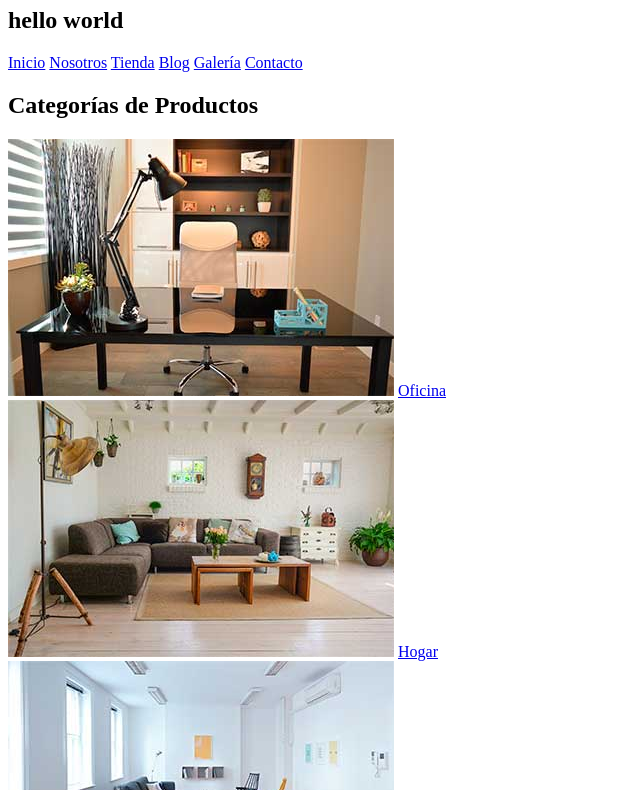
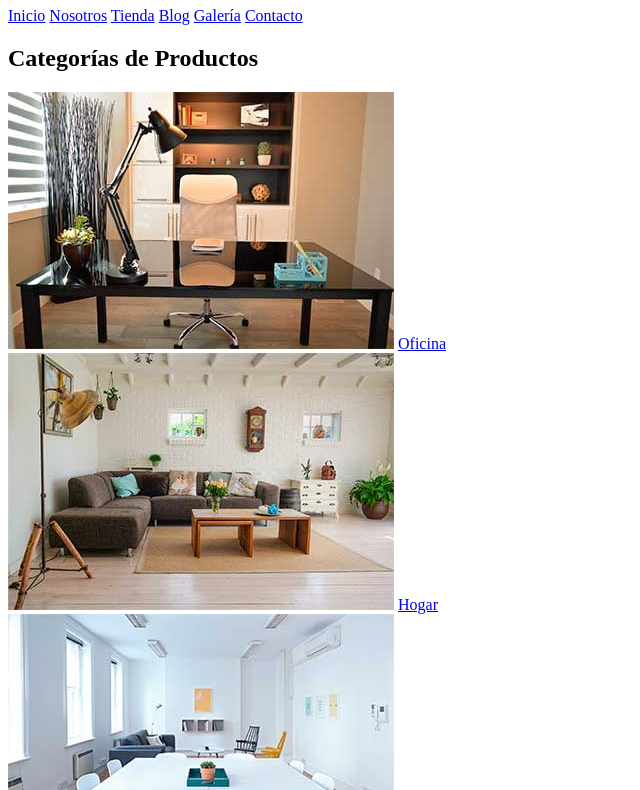
Before and after one commit to Vayron252/Proyecto_Ecommerce_Practica, a plain HTML site: page index.html in a window 1280 px wide. Shown: the part 73-863 px from the top of the page, without its empty margins (0-640 px from the left). Drawn offline with Linux system fonts and the light colour scheme.

Commit message:
Aplicando cambios prueba

```diff
--- a/index.html
+++ b/index.html
@@ -10,10 +10,6 @@
     <header>
         <h1>Tienda <span>Muebles</span></h1>
     </header>
-
-    <section>
-        <h1>hello world</h1>
-    </section>
 
     <nav id="navegacion">
         <a href="index.html">Inicio</a>
```
